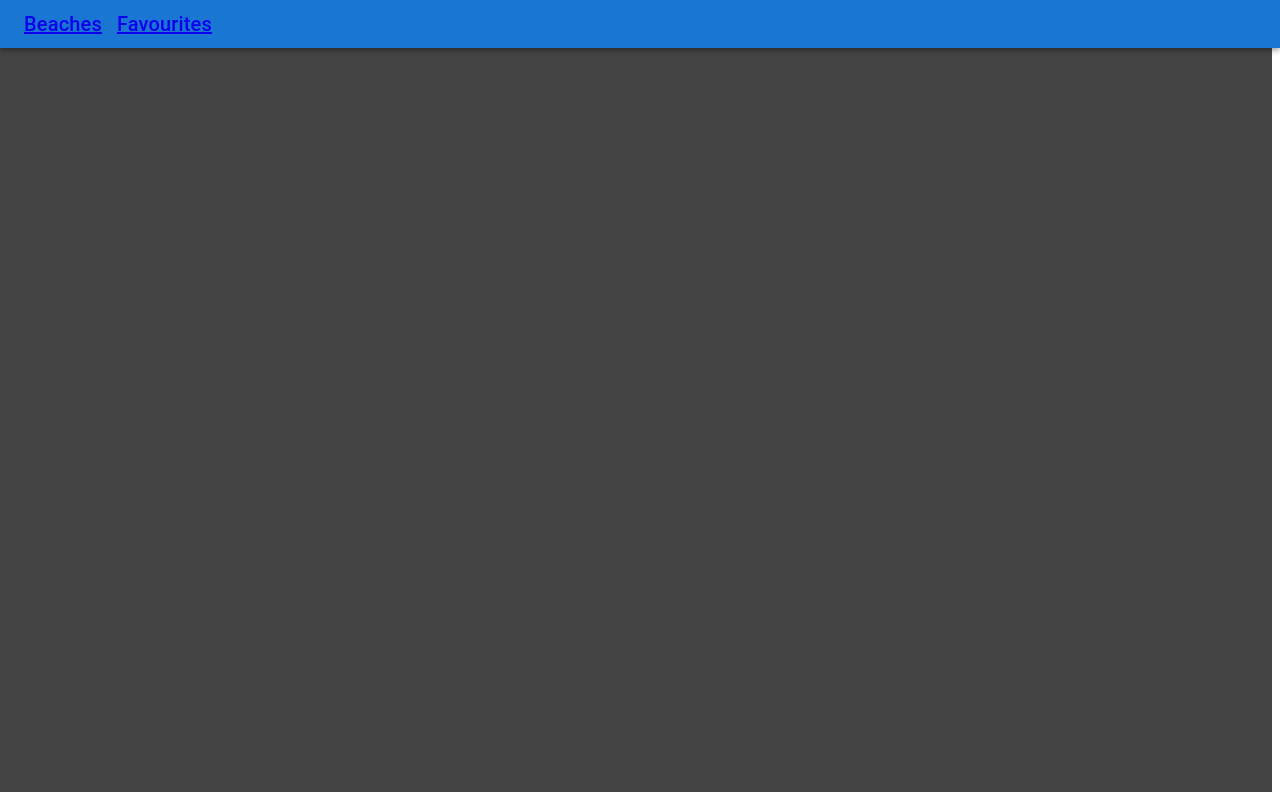
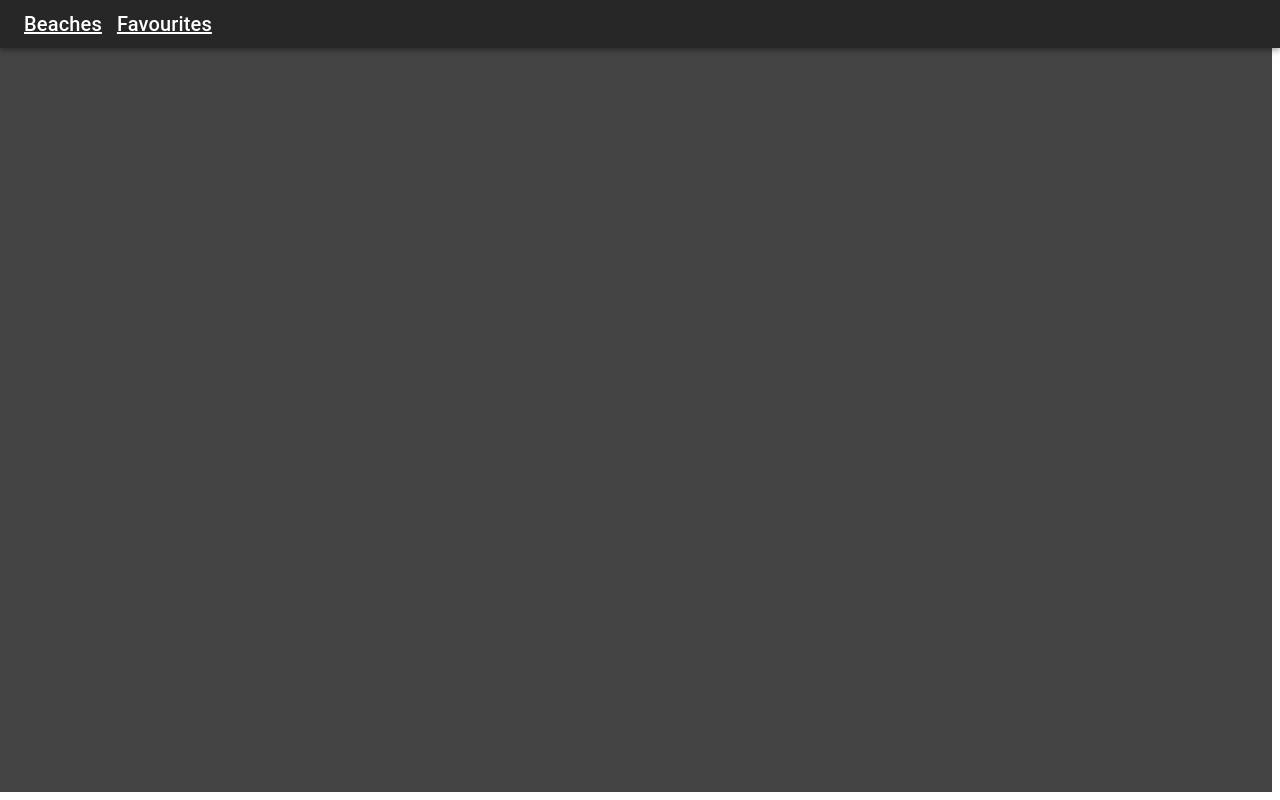
Before and after one commit to MiHawkStackOverFlow/california-beaches, a React (Create React App) app: page /favourites in a window 1280 px wide. Built offline with nearby package versions, Linux system fonts and the light colour scheme.

Commit message:
css and minor changes

```diff
--- a/public/index.html
+++ b/public/index.html
@@ -24,7 +24,7 @@
       work correctly both with client-side routing and a non-root public URL.
       Learn how to configure a non-root public URL by running `npm run build`.
     -->
-    <title>React App</title>
+    <title>California Beaches</title>
   </head>
   <body>
     <noscript>You need to enable JavaScript to run this app.</noscript>
--- a/src/components/AppNavigator.js
+++ b/src/components/AppNavigator.js
@@ -3,18 +3,30 @@ import AppBar from '@mui/material/AppBar';
 import Toolbar from '@mui/material/Toolbar';
 import Typography from '@mui/material/Typography';
 import { Link } from "react-router-dom";
+import { ThemeProvider, createTheme } from '@mui/material/styles';
+
+const darkTheme = createTheme({
+  palette: {
+    mode: 'dark',
+    primary: {
+      main: '#1976d2',
+    },
+  },
+});
 
 export default function AppNavigator() {
   return (
-    <AppBar position="fixed" color="primary" enableColorOnDark>
+    <ThemeProvider theme={darkTheme}>
+      <AppBar position="fixed" color="primary">
         <Toolbar variant="dense">
-        <Link to="/">
+          <Link to="/" style={{ color: '#FFF' }}>
             <Typography variant="h6">Beaches</Typography>
           </Link>
-        <Link to="/favourites">
+          <Link to="/favourites" style={{ color: '#FFF' }}>
             <Typography variant="h6" style={{ marginLeft: 15 }}>Favourites</Typography>
           </Link>
         </Toolbar>
       </AppBar>
+    </ThemeProvider>
   )
 }
--- a/src/components/BeachCard.js
+++ b/src/components/BeachCard.js
@@ -22,7 +22,7 @@ export default function BeachCard(props) {
   const finalImage = image ? image :  require('../assets/image/noimage.jpg');
   return (
     <ThemeProvider theme={theme}>
-      <Grid item xs={12} sm={2}>
+      <Grid item xs={12} sm={4} lg={2}>
         <Link to={"/beach/" + id} style={{ textDecoration: 'none' }}>
           <Card sx={{ paddingTop: 5, cursor: 'pointer', backgroundColor: 'black', color: 'white', ":hover": { backgroundColor: "rgb(90, 90, 90)" }, }}>
             <CardMedia sx={{
@@ -32,7 +32,7 @@ export default function BeachCard(props) {
                 xxs: 300,
                 xs: 300,
                 sm: 300,
-                md: 150,
+                md: 300,
                 lg: 150,
                 xl: 150
               }
--- a/src/containers/BeachDetails.js
+++ b/src/containers/BeachDetails.js
@@ -8,7 +8,6 @@ import { createTheme, ThemeProvider } from '@mui/material/styles';
 import FavoriteIcon from '@mui/icons-material/Favorite';
 import { connect } from 'react-redux';
 import { toggleFavourite } from '../redux/actions';
-
 import { useParams } from "react-router-dom";
 
 function withParams(Component) {
@@ -56,7 +55,6 @@ class BeachDetails extends Component {
         currentBeach.images = images;
         currentBeach.id = currentBeach.ID;
         currentBeach.name = currentBeach.NameMobileWeb;
-        console.log('ccd', currentBeach);
         this.setState({ beach: currentBeach })
       }
     })
@@ -81,8 +79,7 @@ class BeachDetails extends Component {
       return (
         <ThemeProvider theme={theme}>
           <Box>
-            <Box sx={{ height: '140vh', backgroundColor: 'black',  color: 'white', marginTop: 10, textAlign: 'center', borderRadius: 5,
-                      paddingTop: 3 }}>
+            <Box sx={{ backgroundColor: 'black',  color: 'white', marginTop: 7, textAlign: 'center', borderRadius: 1 }}>
 
                 <Typography sx={{ textTransform: 'upperCase', fontFamily: 'fantasy' }} variant='h3'>
                   { name }
--- a/src/containers/Beaches.js
+++ b/src/containers/Beaches.js
@@ -34,7 +34,7 @@ export default function Beaches() {
   return (
     <Box>
        { beachData ? (
-          <Grid style={{ textAlign: 'center', padding: '70px 10px 0px 10px' }} container spacing={2}>
+          <Grid style={{ backgroundColor: 'rgb(68,68,68)', textAlign: 'center', padding: '70px 10px 0px 10px' }} container spacing={2}>
             { beachData.map((beach) => {
               return (
                 <BeachCard key={beach.id} beach={beach} image={beach.image}/>
```
Lines whose indentation alone changed are shown as unchanged.
